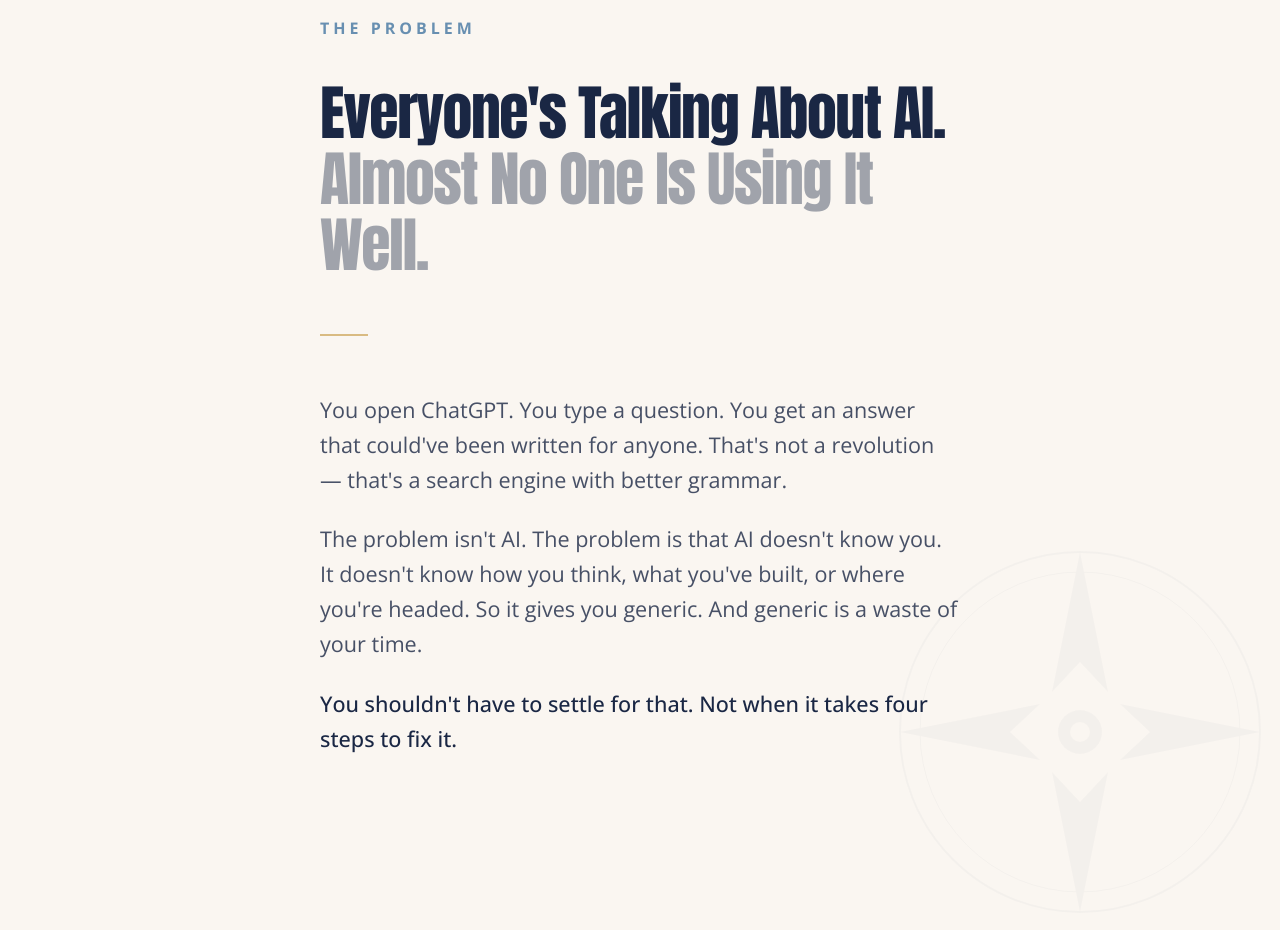
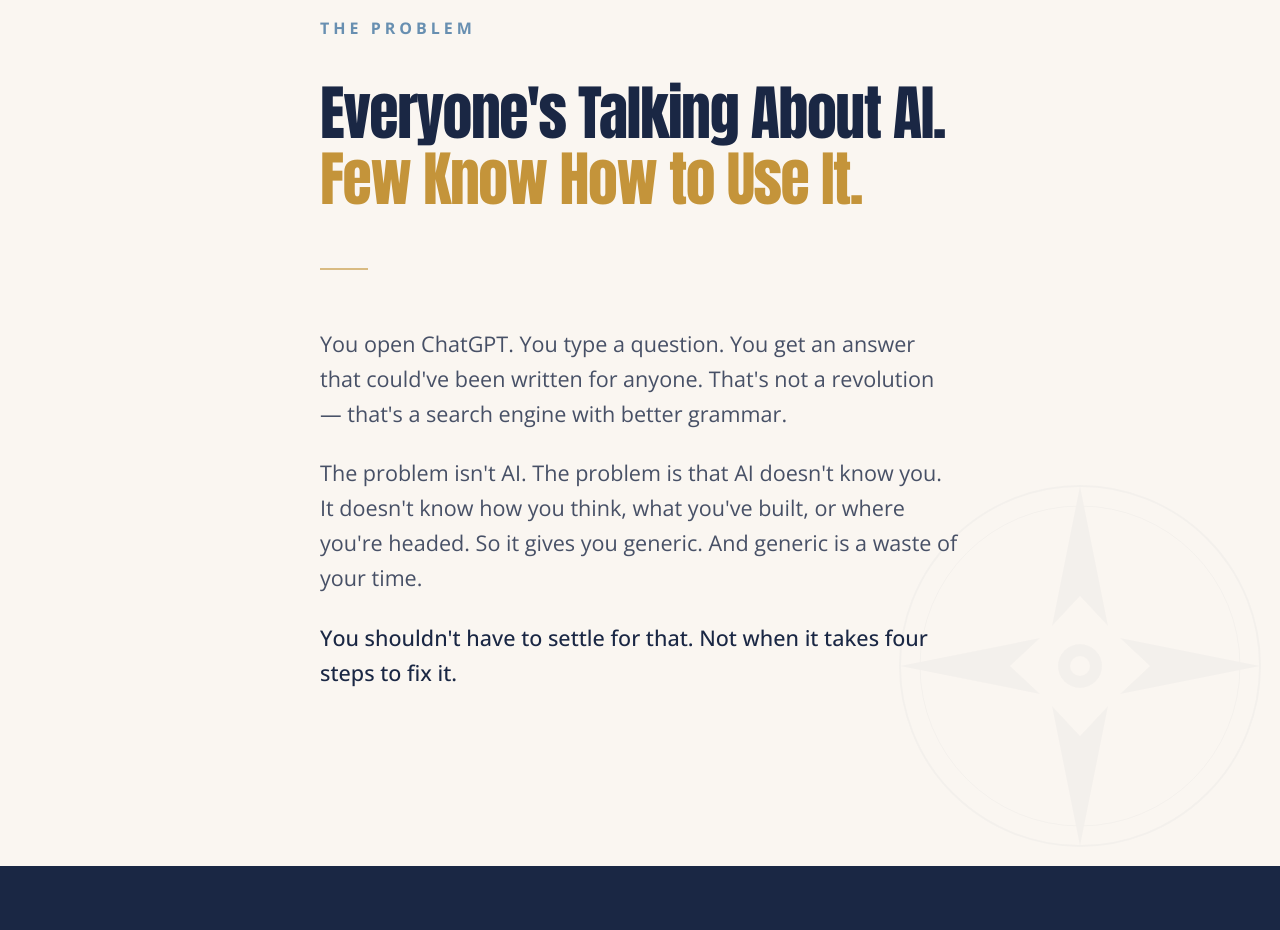
Before and after one commit to chadstamm/rumo, a Next.js app: page / in a window 1280 px wide. Shown: the part 960-1890 px from the top of the page. Built offline with nearby package versions, Linux system fonts and the light colour scheme; no server answers.

Commit message:
Problem headline: new copy, second line in ochre/gold

```diff
--- a/components/problem.tsx
+++ b/components/problem.tsx
@@ -33,9 +33,9 @@ export function Problem() {
                      text-[clamp(2rem,5.5vw,3.75rem)]
                      mb-10 sm:mb-14"
         >
-          Everyone's Talking About AI.
+          Everyone&apos;s Talking About AI.
           <br />
-          <span className="text-navy/40">Almost No One Is Using It Well.</span>
+          <span className="text-ochre">Few Know How to Use It.</span>
         </h2>
 
         {/* Thin ochre separator between heading and body */}
```
